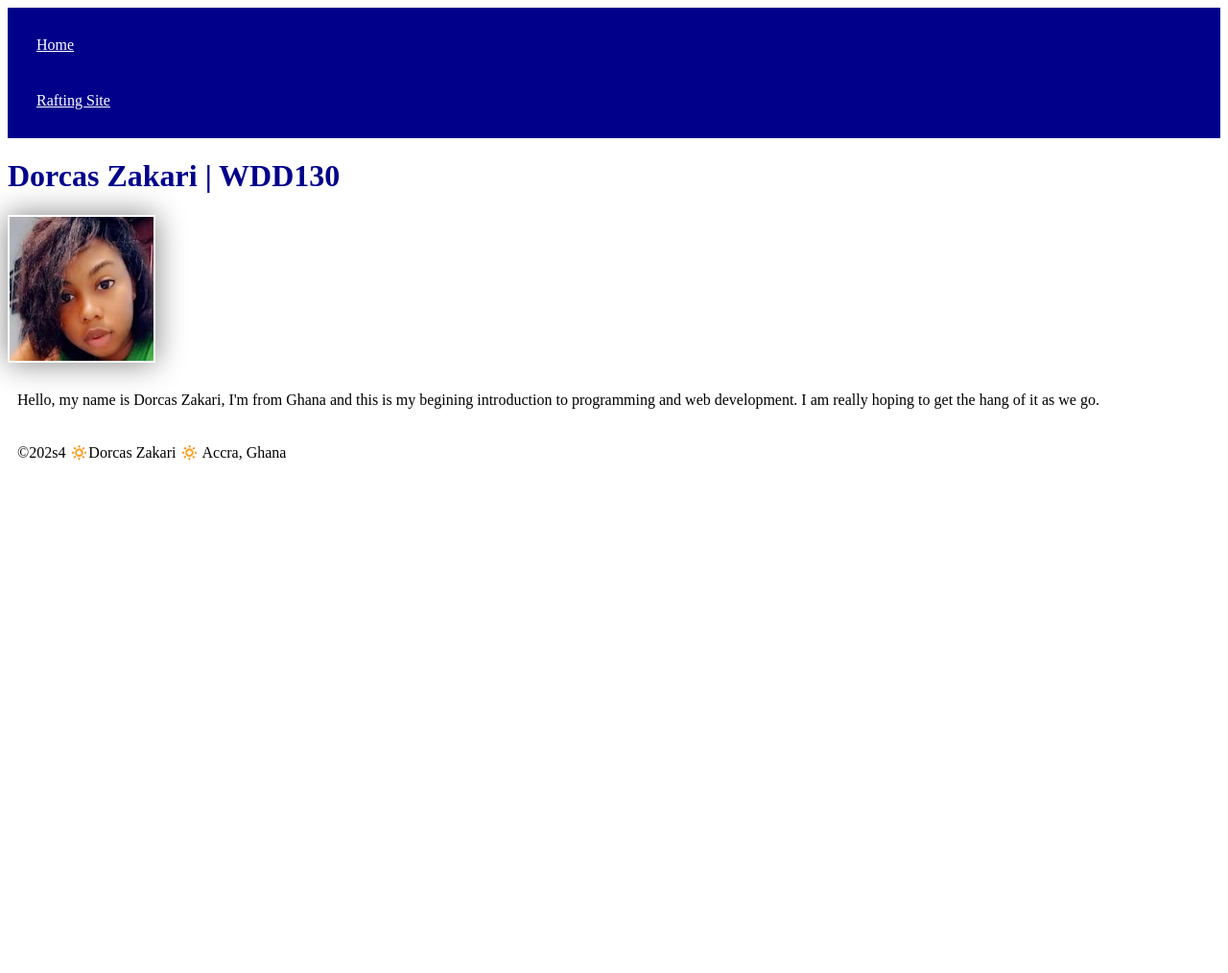
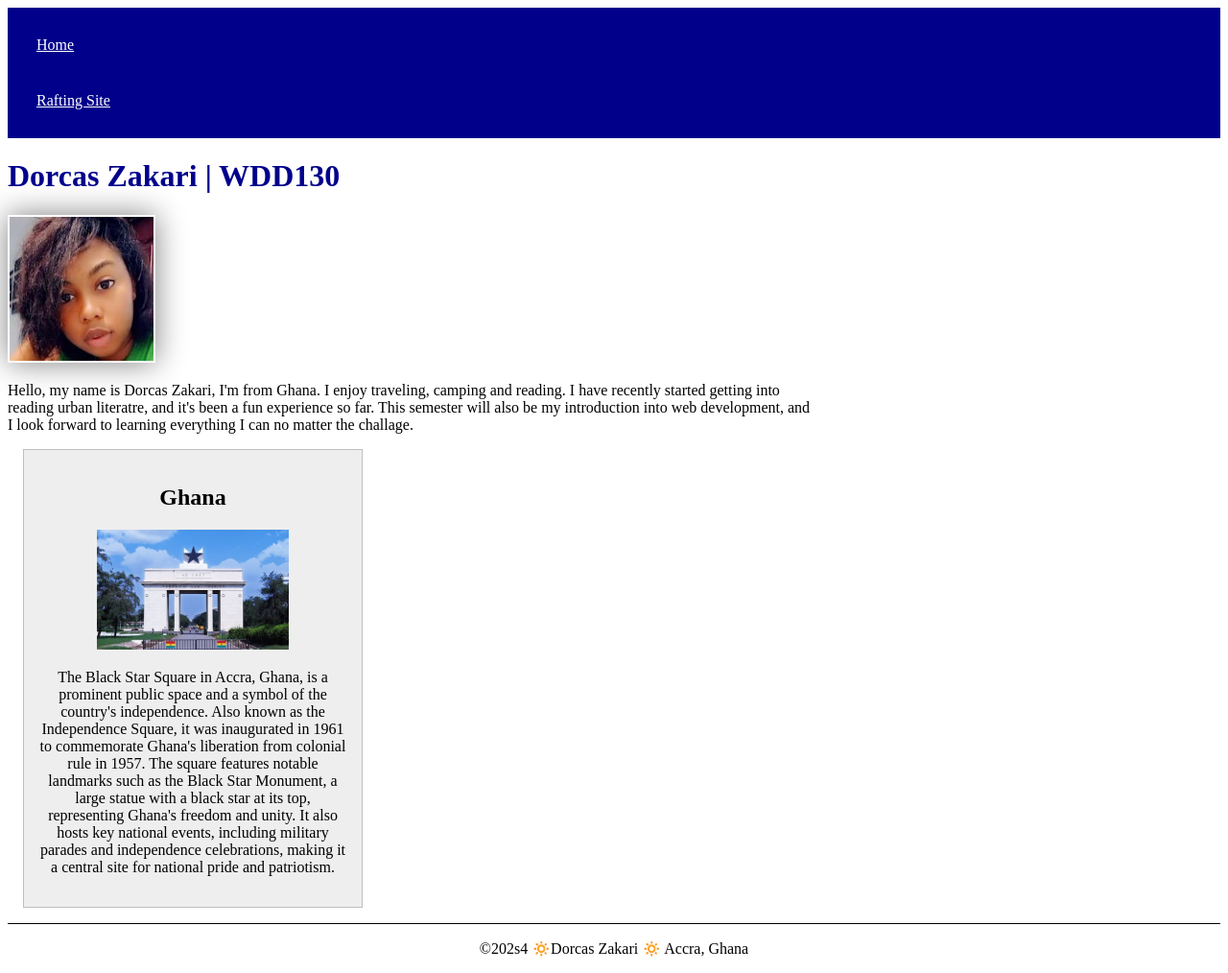
Before and after one commit to Dorcas202/wdd130, a plain HTML site: page index.html in a window 1280 px wide. Shown: the whole page at 96% size. Before the commit the page ends 800 px from the top, so only its background shows below. Drawn offline with Linux system fonts and the light colour scheme.

Commit message:
added css and new image.

```diff
--- a/index.html
+++ b/index.html
@@ -4,6 +4,8 @@
     <meta charset="UTF-8">
     <meta name="viewport" content="width=device-width, initial-scale=1.0">
     <title>Dorcas Zakari | WDD 130</title>
+    <meta name="description" content="Dorcas Zakari's BYU-Idaho WDD 103 course home page">
+    <meta name="author" content="Dorcas Zakari">
     <link rel="stylesheet" href="styles/style.css">
 </head>
 <body>
@@ -15,9 +17,14 @@
       <header>
         <main>
             <h1>Dorcas Zakari | WDD130</h1>
-            <img src="image/profile.jpg.jpg" alt="Hello, my name is Dorcas Zakari" width="200">
-            <p>Hello, my name is Dorcas Zakari, I'm from Ghana and this is my begining introduction to programming and web development. I am really hoping to get the hang of it as we go.</p>
+            <img src="image/profile.jpg" alt="Hello, my name is Dorcas Zakari" width="200">
+            <p>Hello, my name is Dorcas Zakari, I'm from Ghana. I enjoy traveling, camping and reading. I have recently started getting into reading urban literatre, and it's been a fun experience so far. This semester will also be my introduction into web development, and I look forward to learning everything I can no matter the challage.</p>
         </main>
+        <aside>
+            <h2>Ghana</h2>
+            <img src="image/Ghana-blackstar.jpg" alt="Ghana's Blackstar square">
+            <p>The Black Star Square in Accra, Ghana, is a prominent public space and a symbol of the country's independence. Also known as the Independence Square, it was inaugurated in 1961 to commemorate Ghana's liberation from colonial rule in 1957. The square features notable landmarks such as the Black Star Monument, a large statue with a black star at its top, representing Ghana's freedom and unity. It also hosts key national events, including military parades and independence celebrations, making it a central site for national pride and patriotism.</p>
+        </aside>
         <footer>
             <p>©202s4 🔅Dorcas Zakari 🔅 Accra, Ghana</p>
         </footer>
--- a/styles/style.css
+++ b/styles/style.css
@@ -13,7 +13,7 @@ h1 {
     color: darkblue;
 }
 
-img {
+main img {
     width: 150px;
     height: auto;
     border: 1px black;
@@ -22,5 +22,29 @@ img {
 }
 
 p {
-    padding: 10px;
+    padding: 0px;
 }
+
+main {
+    max-width: 840px;
+}
+
+aside {
+    width: 20rem;
+    margin: 1rem;
+    border: 1px solid rgba(0, 0, 0, 0.2); /* 1️⃣ */
+    padding: 1rem;
+    background-color: #eee;
+    text-align: center;
+}
+
+aside img {
+    width: 200px;
+    height: auto;
+}
+
+footer {
+    margin-top: 15px;
+    border-top: 1px solid #000;
+    text-align: center;
+}
```
Also changed, not shown: image/Ghana-blackstar.jpg (added), image/profile.jpg (renamed from image/profile.jpg.jpg).
